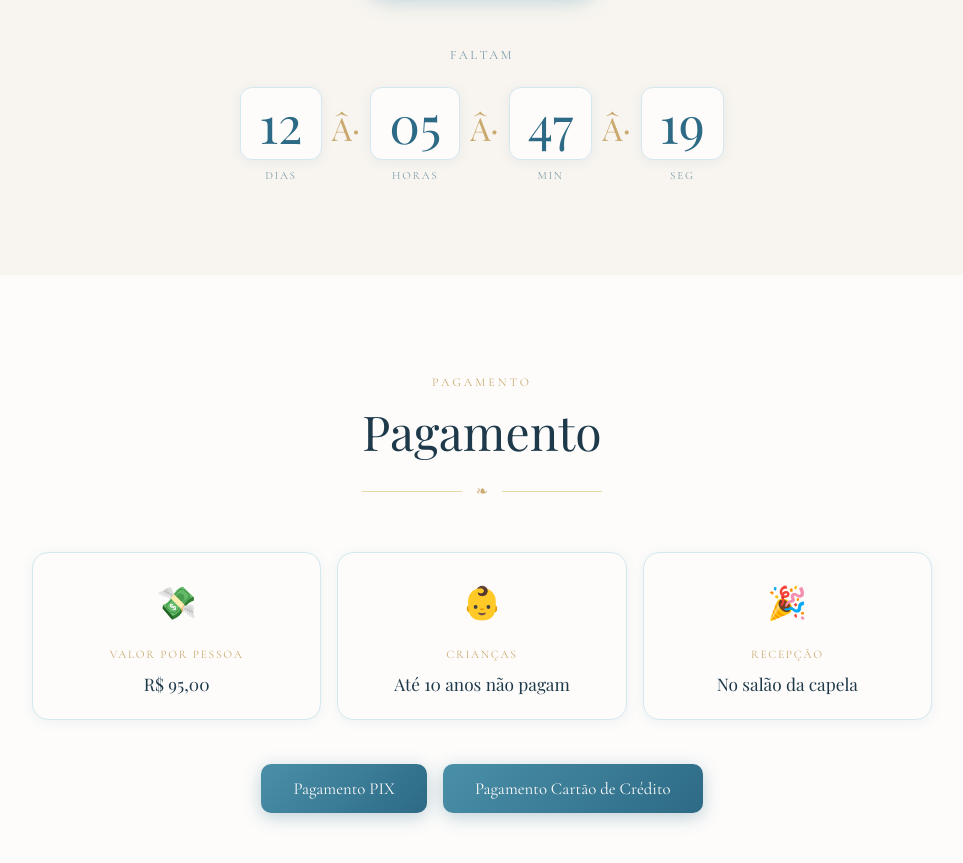
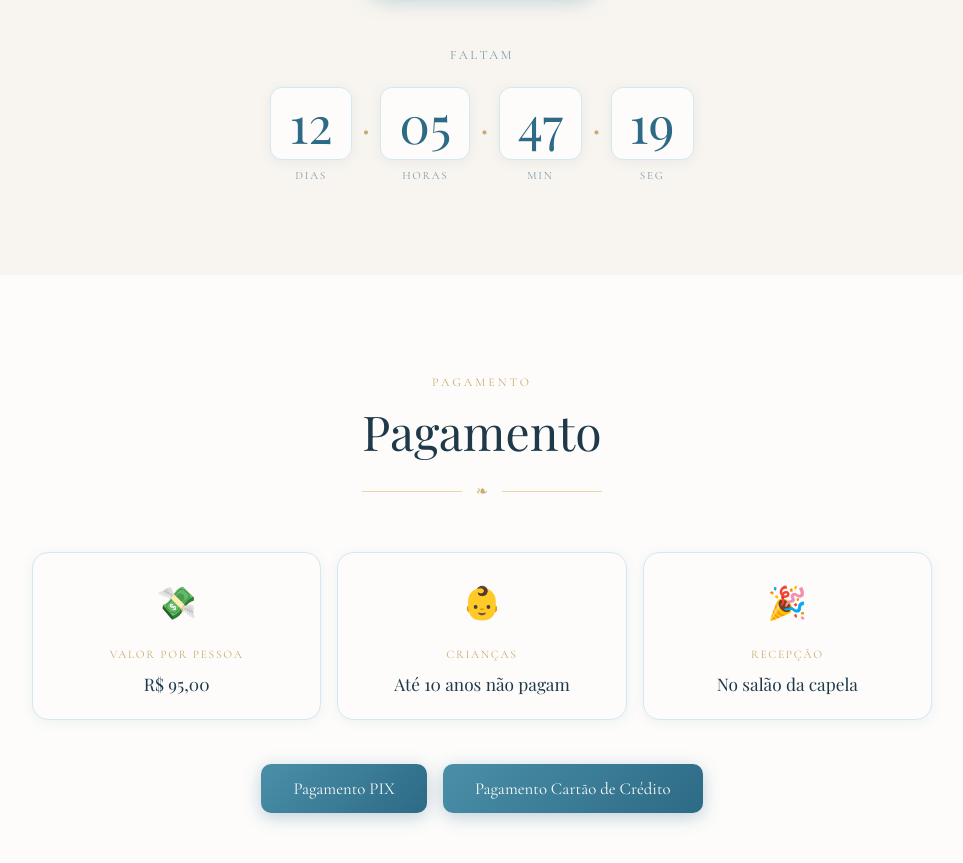
Before and after one commit to CostaDan/amandaedanilo, a plain HTML site: page index.html in a window 1280 px wide. Shown: the part 1598-2461 px from the top of the page, without its empty margins (158-1121 px from the left). Drawn offline with nearby package versions, Linux system fonts and the light colour scheme; a web font is replaced by a local one.

Commit message:
correção texto

```diff
--- a/index.html
+++ b/index.html
@@ -347,7 +347,7 @@
             <button class="btn-buy" data-gift-id="31" type="button">Comprar</button>
           </div>
         </div>
-        <div class="gift-item fade-in" data-gift-id="32" data-pix-link="" data-cc-link="https://www.asaas.com/c/nn9csmzscgvufmnz">
+        <div class="gift-item fade-in" data-gift-id="32" data-pix-link="" data-cc-link="">
           <div class="gift-info">
             <img src="32.webp" alt="Presente 32" />
             <h3>Forno Elétrico de Embutir Fischer</h3>
--- a/js/main.js
+++ b/js/main.js
@@ -27,11 +27,11 @@ const App = {
       const s = Math.floor((diff % 60000) / 1000);
       el.innerHTML = `
         <div class="cd-item"><span class="cd-num">${d}</span><span class="cd-lbl">Dias</span></div>
-        <span class="cd-sep">Â·</span>
+        <span class="cd-sep">&middot;</span>
         <div class="cd-item"><span class="cd-num">${pad(h)}</span><span class="cd-lbl">Horas</span></div>
-        <span class="cd-sep">Â·</span>
+        <span class="cd-sep">&middot;</span>
         <div class="cd-item"><span class="cd-num">${pad(m)}</span><span class="cd-lbl">Min</span></div>
-        <span class="cd-sep">Â·</span>
+        <span class="cd-sep">&middot;</span>
         <div class="cd-item"><span class="cd-num">${pad(s)}</span><span class="cd-lbl">Seg</span></div>`;
     };
     tick();
```
